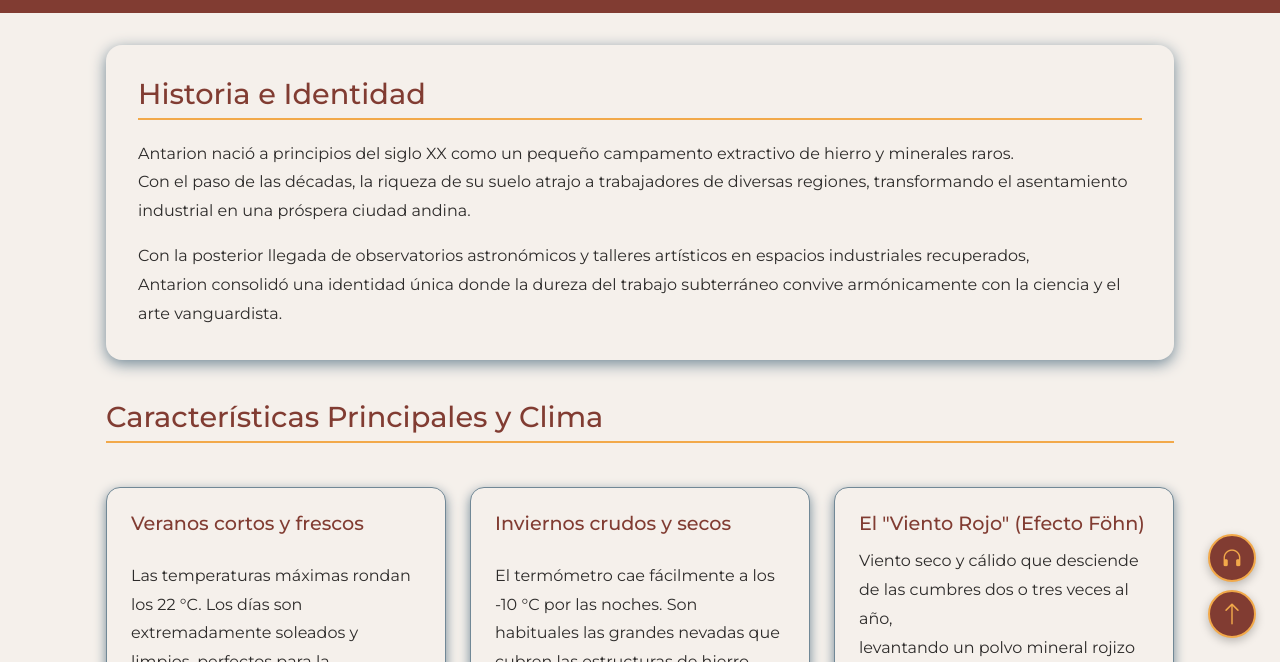
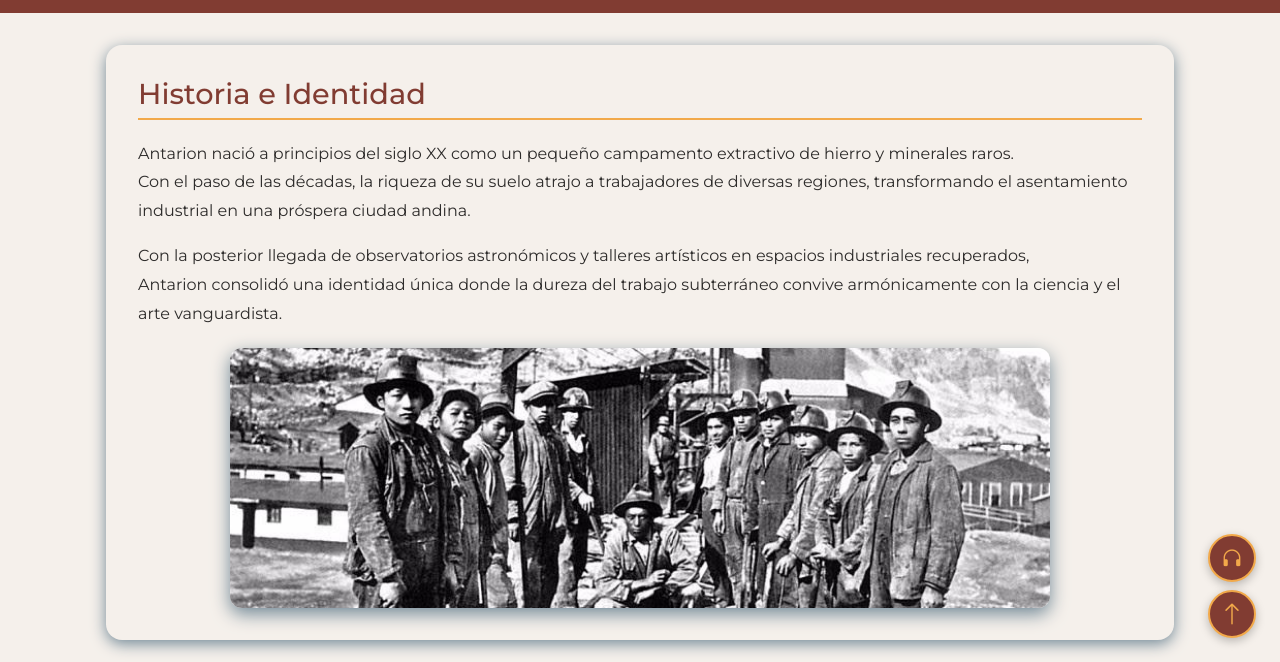
Before and after one commit to Florencia-Figueroa/Lenguajes_Informaticos_I_TP_Grupo_1, a plain HTML site: page ciudad.html in a window 1280 px wide. Shown: the part 138-800 px from the top of the page. Drawn offline with nearby package versions, Linux system fonts and the light colour scheme.

Commit message:
Feat:Agregado de imagen en ciudad

```diff
--- a/Css/style.css
+++ b/Css/style.css
@@ -146,8 +146,6 @@ main h2 {
     border-bottom: 2px solid var(--color-principal);
     padding-bottom: 0.4rem;
 }
-
-
 
 
 /* --------------------------------------- Main lugares ----------------------------------------*/
@@ -429,6 +427,16 @@ main.pagina-inicio #novedades a:hover {
     margin-bottom: 0;
 }
 
+#historia .historia-imagen {
+    display: block;
+    width: 100%;
+    max-width: 820px;
+    height: 260px;
+    object-fit: cover;
+    border-radius: 12px;
+    margin: 1.25rem auto 0;
+    box-shadow: 0 6px 18px var(--color-detalle);
+}
 
 
 /* -------------------------------- Tarjetas clima y poblacion ---------------------------------*/
--- a/ciudad.html
+++ b/ciudad.html
@@ -59,6 +59,7 @@
             <h2>Historia e Identidad</h2>
             <p>Antarion nació a principios del siglo XX como un pequeño campamento extractivo de hierro y minerales raros. <br> Con el paso de las décadas, la riqueza de su suelo atrajo a trabajadores de diversas regiones, transformando el asentamiento industrial en una próspera ciudad andina.</p>
             <p>Con la posterior llegada de observatorios astronómicos y talleres artísticos en espacios industriales recuperados, <br> Antarion consolidó una identidad única donde la dureza del trabajo subterráneo convive armónicamente con la ciencia y el arte vanguardista.</p>
+            <img class="historia-imagen" src="IMG/Historia.png" alt="Historia de Antarion">
         </section>
 
         <!----------------------------------- Características Principales (Clima) ------------------------------------>
@@ -139,7 +140,7 @@
             <p>Ciudad de Antarion</p>
             <p>Sitio Oficial de Turismo</p>
             <p>Seguinos en nuestras redes sociales</p>
-                 <div> <a href="https://www.instagram.com/turismo.antarion/" target="_blank">
+                <div> <a href="https://www.instagram.com/turismo.antarion/" target="_blank">
                     <img src="IMG/icons8-instagram-50.png" alt="instagram">
                     </a>
                     <a href="https://www.facebook.com/profile.php?id=61595677460538" target="_blank">
```
Also changed, not shown: contacto.html (+1 -1 lines), index.html (+1 -1 lines), IMG/Estrellas.png (added), IMG/Historia.png (added), IMG/Vista.png (added).
